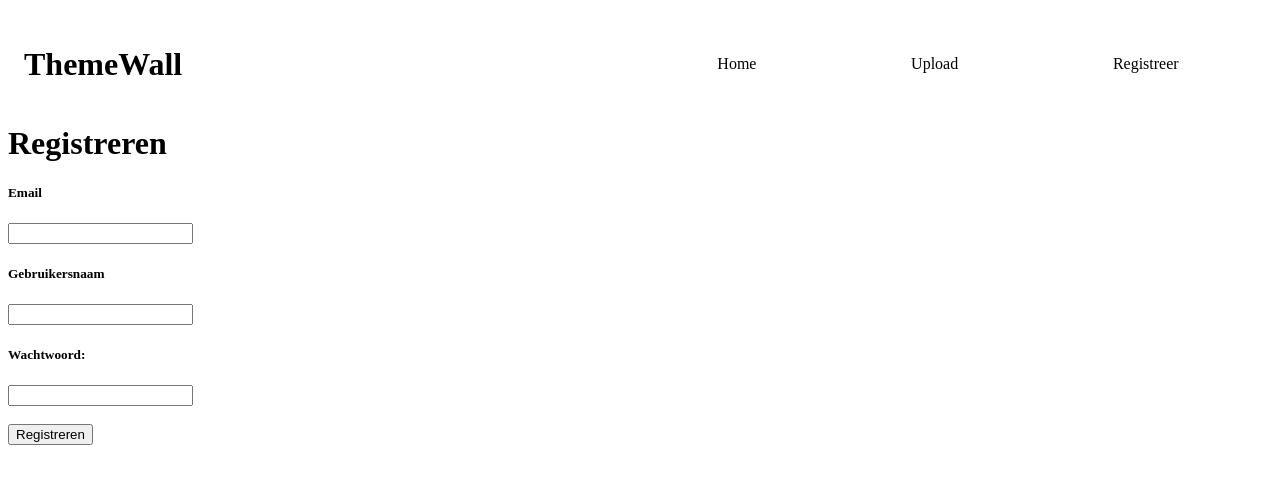
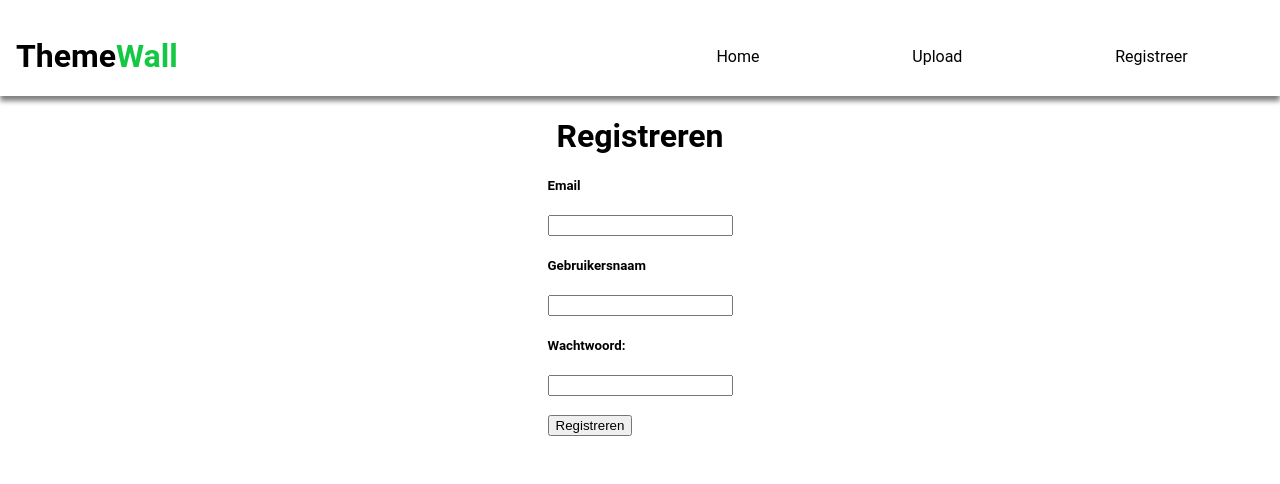
Before and after one commit to teunvanderploeg/TheWall, a PHP site: page /register.php in a window 1280 px wide. Shown: the top 484 px of the page. Run offline with PHP 8.4, Linux system fonts and the light colour scheme.

Commit message:
style verbetert
style verandert

```diff
--- a/website/header.php
+++ b/website/header.php
@@ -10,7 +10,7 @@
 <header>
     <h1 class="logo">Theme<span>Wall<span></h1>
     <div class="header-right">
-      <a class="active" href="#">Home</a>
+      <a class="active" href="index.php">Home</a>
       <a href="upload.php">Upload</a>
       <a href="register.php">Registreer</a>
     </div>
--- a/website/register.php
+++ b/website/register.php
@@ -4,7 +4,7 @@
     <meta charset="UTF-8" />
     <meta name="viewport" content="width=device-width, initial-scale=1" />
     <meta name="author" content="Teun van der Ploeg" />
-    <link rel="stylesheet" type="text/css" href="style.css" />
+    <link rel="stylesheet" type="text/css" href="style/register.css" />
   </head>
   <body>
   <?php include('header.php'); ?>
--- a/website/style/header.css
+++ b/website/style/header.css
@@ -6,6 +6,7 @@ header {
   align-items: center;
   transition: ease-in 0.2s;
   z-index: 10000;
+  box-shadow: 0px 5px 5px 0px gray;
 }
 
 header .logo {
@@ -13,8 +14,8 @@ header .logo {
   flex: 1;
 }
 
-.h1 span {
-    color: #13C843;
+.logo span {
+  color: #13c843;
 }
 
 header .header-right {
@@ -27,6 +28,9 @@ header .header-right {
   text-decoration: none;
   color: black;
 }
+.header-right a:hover {
+  text-shadow: 1px 1px 2px lightgreen, 0 0 25px green, 0 0 5px darkgreen;
+}
 
 a .active {
   color: blue;
--- a/website/style/index.css
+++ b/website/style/index.css
@@ -3,7 +3,7 @@ body {
   margin: 0;
   box-sizing: border-box;
   justify-items: center;
-  font-family: 'Roboto', sans-serif;
+  font-family: "Roboto", sans-serif;
 }
 
 section {
@@ -17,6 +17,7 @@ section {
 img {
   object-fit: cover;
   width: 400px;
+  box-shadow: 0px 8px 5px 0px gray;
 }
 
 .track {
@@ -27,5 +28,5 @@ img {
 
 p {
   margin: 0;
-  font-size: 1rem
+  font-size: 1rem;
 }
--- /dev/null
+++ b/website/style/register.css
@@ -0,0 +1,7 @@
+body {
+  padding: 0;
+  margin: 0;
+  box-sizing: border-box;
+  justify-items: center;
+  font-family: "Roboto", sans-serif;
+}
--- a/website/upload.php
+++ b/website/upload.php
@@ -3,6 +3,7 @@
   <head>
     <meta charset="UTF-8" />
     <meta name="viewport" content="width=device-width, initial-scale=1.0" />
+    <link rel="stylesheet" type="text/css" href="style/upload.css" />
     <title>Document</title>
   </head>
   <body>
```
Also changed, not shown: website/style/upload.css (added, +7 -0 lines), website/img/893cf3853efc28fcda9f17c6f8bd6ad4e34211ab.jpg (added), website/img/b2cda2858c934e3fbb4ebbc7f3660b25efc3726f.jpg (added). Lines whose indentation alone changed are shown as unchanged.
